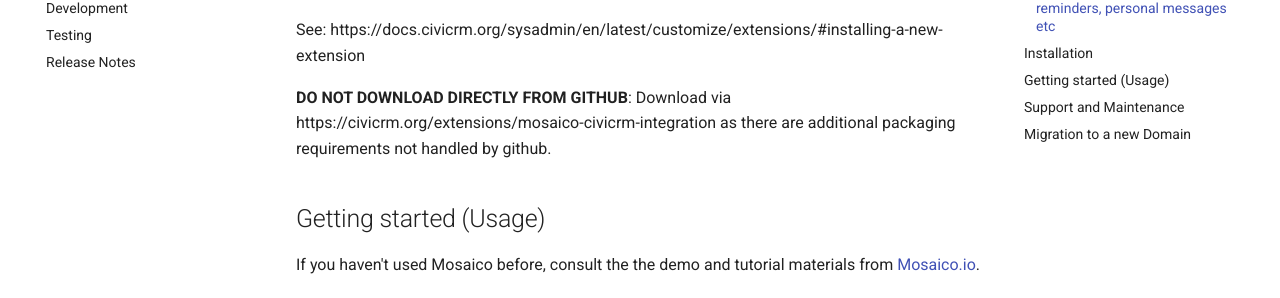
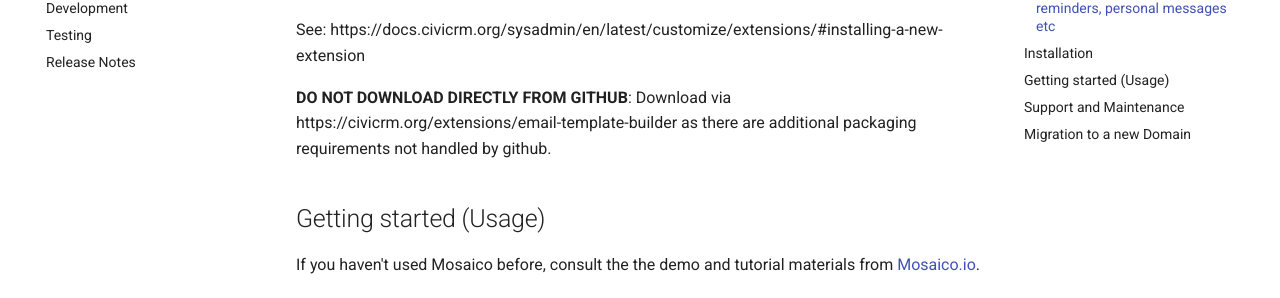
Before and after one commit to veda-consulting-company/uk.co.vedaconsulting.mosaico, an MkDocs documentation site: the page built from docs/index.md, in a window 1280 px wide and 900 px high, scrolled down 746 px. Shown: the part 172-470 px from the top of the window. Built offline with MkDocs 1.6.1 and Material for MkDocs 9.7.7, drawn with Linux system fonts in a browser that asks for light colours; comment, search, counter and statistics services are not loaded; some of the changed lines change nothing that is shown.

Commit message:
Fix link to extension directory

```diff
--- a/docs/index.md
+++ b/docs/index.md
@@ -26,7 +26,7 @@
 See: https://docs.civicrm.org/sysadmin/en/latest/customize/extensions/#installing-a-new-extension
 
 **DO NOT DOWNLOAD DIRECTLY FROM GITHUB**:
-Download via https://civicrm.org/extensions/mosaico-civicrm-integration as there are additional packaging requirements not handled by github.
+Download via https://civicrm.org/extensions/email-template-builder as there are additional packaging requirements not handled by github.
 
 ## Getting started (Usage)
 
```
